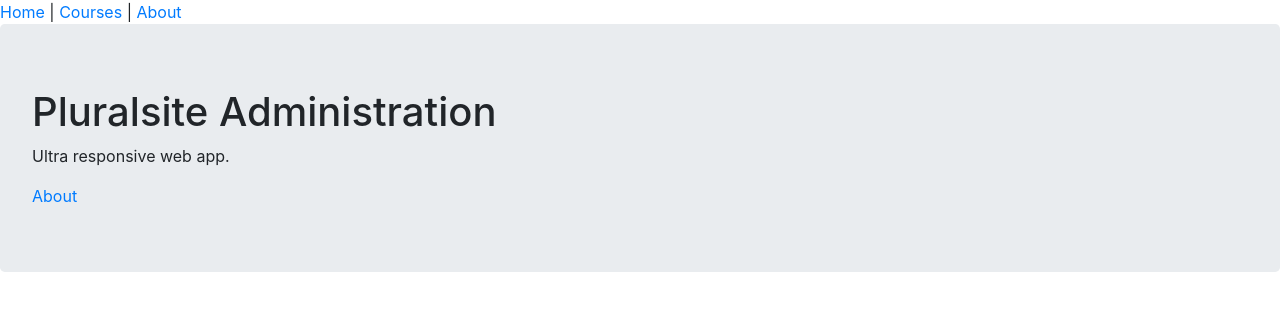
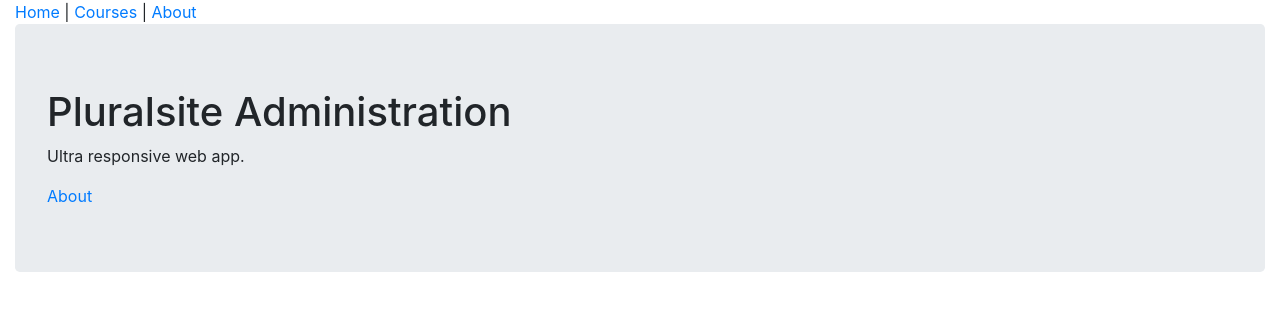
Before and after one commit to vatansoni89/CoryHouseReact, a React (Create React App) app in the folder ps-flux/: page / in a window 1280 px wide. Shown: the top 310 px of the page. Built offline with nearby package versions, Linux system fonts and the light colour scheme; no server answers.

Commit message:
Declaring Routes

```diff
--- a/ps-flux/src/components/App.js
+++ b/ps-flux/src/components/App.js
@@ -3,23 +3,15 @@
 import AboutPage from "./AboutPage";
 import Header from "./common/Header";
 import CoursesPage from "./CoursesPage";
+import { Route } from "react-router-dom";
 
 function App() {
-  function getPage() {
-    const route = window.location.pathname;
-    console.log("route is", route);
-    if (route === "/about") {
-      return <AboutPage />;
-    }
-    if (route === "/courses") {
-      return <CoursesPage />;
-    }
-    return <HomePage />;
-  }
   return (
-    <div>
+    <div className="container-fluid">
       <Header />
-      {getPage()}
+      <Route path="/" exact component={HomePage} />
+      <Route path="/courses" component={CoursesPage} />
+      <Route path="/about" component={AboutPage} />
     </div>
   );
 }
--- a/ps-flux/src/index.js
+++ b/ps-flux/src/index.js
@@ -4,5 +4,12 @@
 import { render } from "react-dom";
 import App from "./components/App";
 
+import { BrowserRouter as Router } from "react-router-dom";
+
 //render(<HomePage />, document.getElementById("root"));
-render(<App />, document.getElementById("root"));
+render(
+  <Router>
+    <App />
+  </Router>,
+  document.getElementById("root")
+);
```
Also changed, not shown: ps-flux/info.txt.
